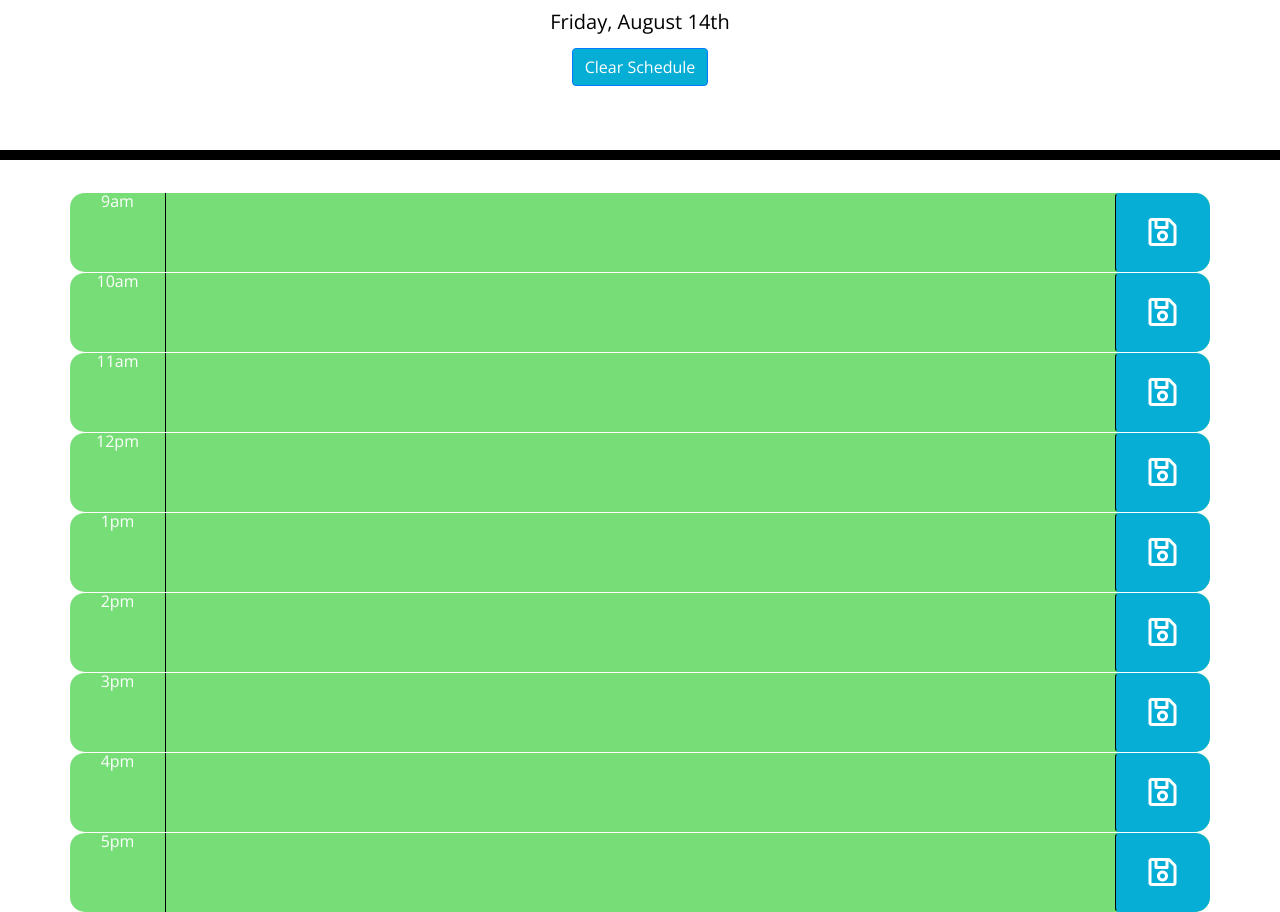
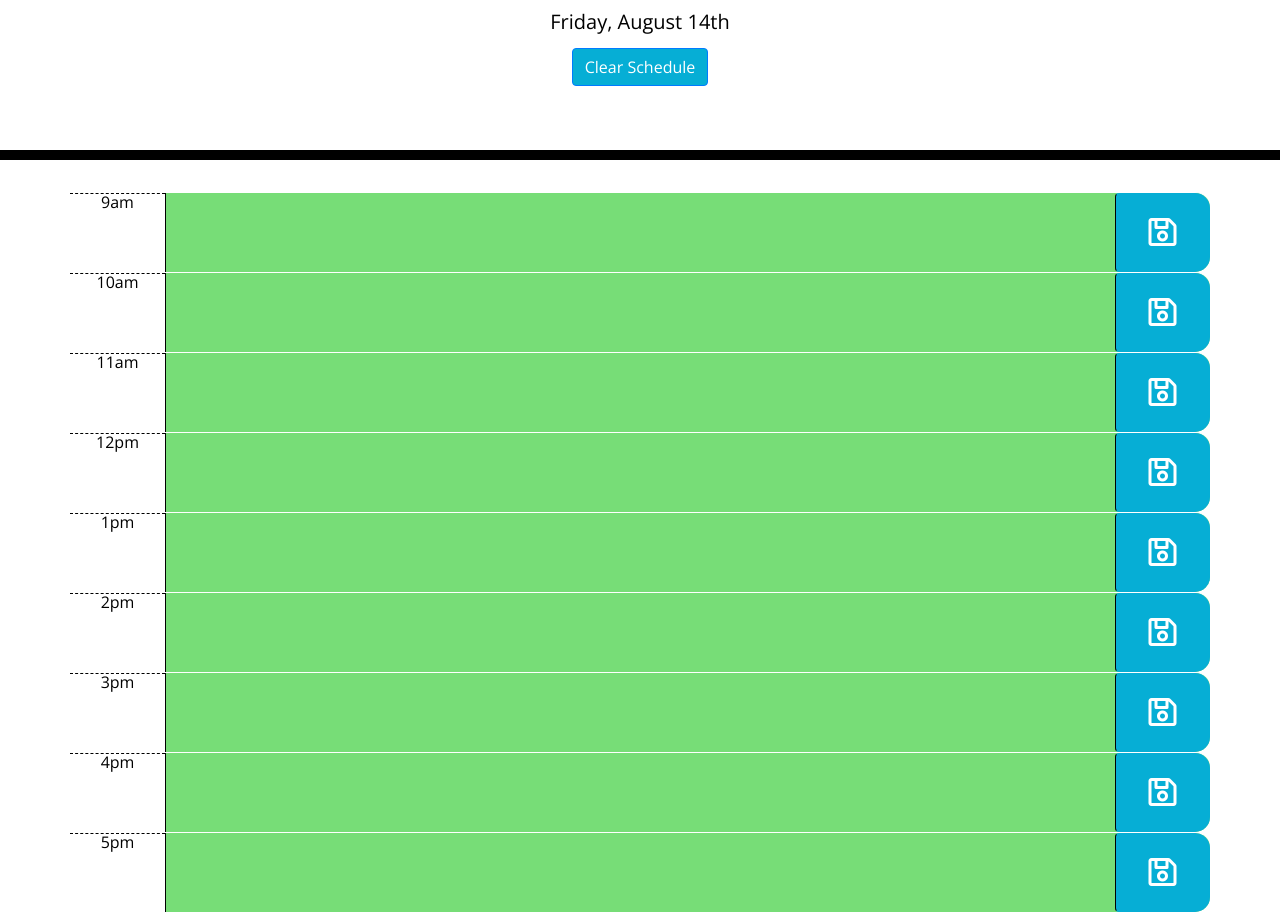
Before and after one commit to nosam1998/WorkDayScheduler, a plain HTML site: page index.html in a window 1280 px wide. Shown: the part 182-1094 px from the top of the page. Drawn offline with nearby package versions, Linux system fonts and the light colour scheme.

Commit message:
Changed hour style

```diff
--- a/index.html
+++ b/index.html
@@ -23,47 +23,47 @@
     <div class="container">
         <!-- Timeblocks go here -->
         <div id="hour-9" class="row time-block">
-            <div class="col-md-1">9am</div>
+            <div class="col-md-1 hour">9am</div>
             <textarea class="col-md-10 description"></textarea>
             <button class="saveBtn col-md-1 btn"><i class="far fa-save fa-2x"></i></button>
         </div>
         <div id="hour-10" class=" row time-block">
-            <div class="col-md-1">10am</div>
+            <div class="col-md-1 hour">10am</div>
             <textarea class="col-md-10 description"></textarea>
             <button class="saveBtn col-md-1 btn"><i class="far fa-save fa-2x"></i></button>
         </div>
         <div id="hour-11" class=" row time-block">
-            <div class="col-md-1">11am</div>
+            <div class="col-md-1 hour">11am</div>
             <textarea class="col-md-10 description"></textarea>
             <button class="saveBtn col-md-1 btn"><i class="far fa-save fa-2x"></i></button>
         </div>
         <div id="hour-12" class=" row time-block">
-            <div class="col-md-1">12pm</div>
+            <div class="col-md-1 hour">12pm</div>
             <textarea class="col-md-10 description"></textarea>
             <button class="saveBtn col-md-1 btn"><i class="far fa-save fa-2x"></i></button>
         </div>
         <div id="hour-13" class=" row time-block">
-            <div class="col-md-1">1pm</div>
+            <div class="col-md-1 hour">1pm</div>
             <textarea class="col-md-10 description"></textarea>
             <button class="saveBtn col-md-1 btn"><i class="far fa-save fa-2x"></i></button>
         </div>
         <div id="hour-14" class=" row time-block">
-            <div class="col-md-1">2pm</div>
+            <div class="col-md-1 hour">2pm</div>
             <textarea class="col-md-10 description"></textarea>
             <button class="saveBtn col-md-1 btn"><i class="far fa-save fa-2x"></i></button>
         </div>
         <div id="hour-15" class=" row time-block">
-            <div class="col-md-1">3pm</div>
+            <div class="col-md-1 hour">3pm</div>
             <textarea class="col-md-10 description"></textarea>
             <button class="saveBtn col-md-1 btn"><i class="far fa-save fa-2x"></i></button>
         </div>
         <div id="hour-16" class=" row time-block">
-            <div class="col-md-1">4pm</div>
+            <div class="col-md-1 hour">4pm</div>
             <textarea class="col-md-10 description"></textarea>
             <button class="saveBtn col-md-1 btn"><i class="far fa-save fa-2x"></i></button>
         </div>
         <div id="hour-17" class=" row time-block">
-            <div class="col-md-1">5pm</div>
+            <div class="col-md-1 hour">5pm</div>
             <textarea class="col-md-10 description"></textarea>
             <button class="saveBtn col-md-1 btn"><i class="far fa-save fa-2x"></i></button>
         </div>
```
